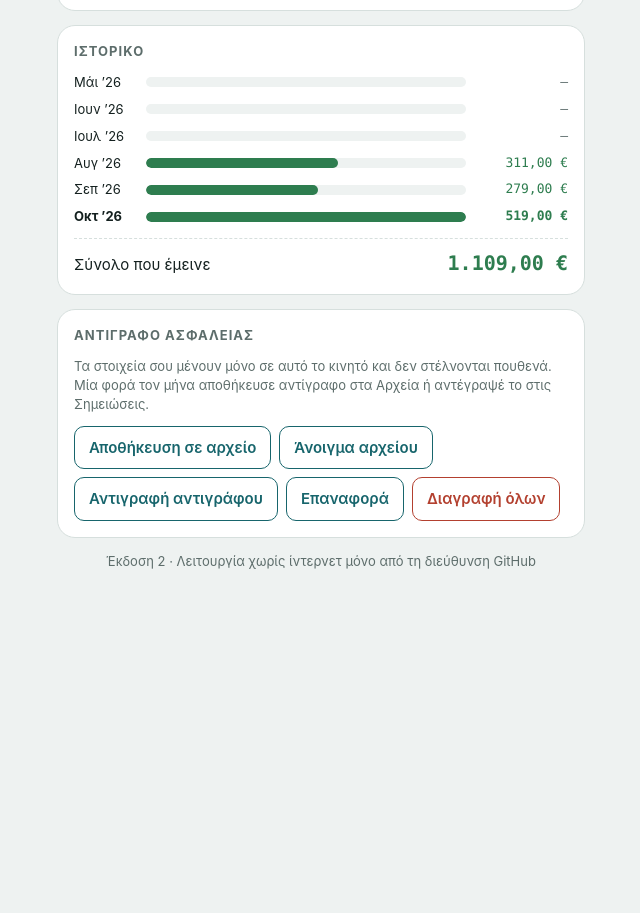
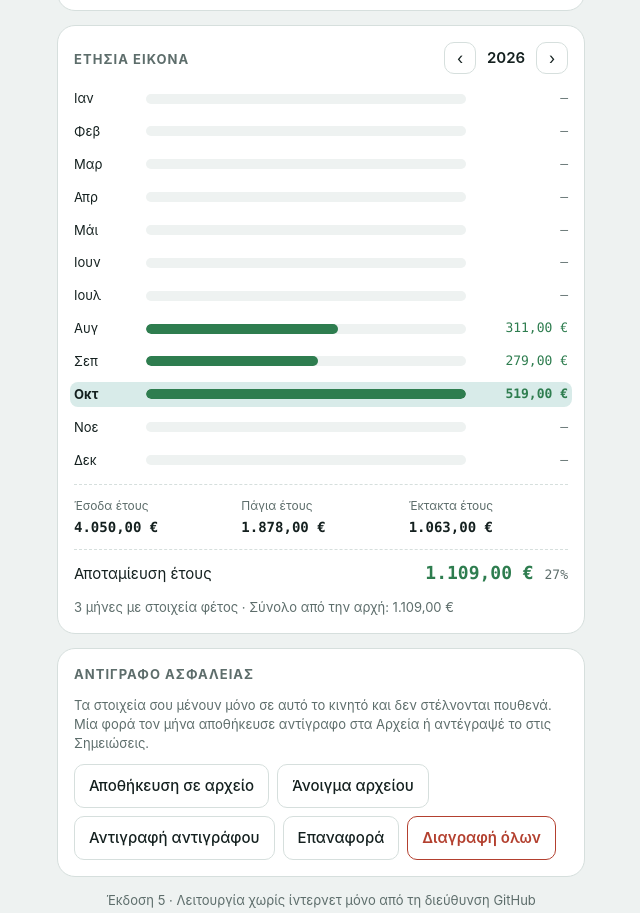
Before and after one commit to apaskali/koumparas, a plain HTML site: page index.html in a window 1280 px wide. Shown: the part 1598-2511 px from the top of the page, without its empty margins (319-959 px from the left). Before the commit the page ends 2217 px from the top, so only its background shows below. Drawn offline with Linux system fonts and the light colour scheme.

Commit message:
Add files via upload

```diff
--- a/index.html
+++ b/index.html
@@ -82,7 +82,8 @@ input.amt{font-family:var(--num);text-align:right}
 .btn{border:none;background:var(--accent);color:#fff;border-radius:10px;padding:10px 14px;font-weight:600;white-space:nowrap}
 :root[data-theme="dark"] .btn{color:#0f1716}
 @media (prefers-color-scheme:dark){:root:not([data-theme="light"]) .btn{color:#0f1716}}
-.btn.ghost{background:transparent;color:var(--accent);border:1px solid var(--accent)}
+.btn.ghost{background:var(--surface);color:var(--ink);border:1px solid var(--line);font-weight:500}
+.btn.ghost:hover{background:var(--bg)}
 .btn.danger{background:transparent;color:var(--bad);border:1px solid var(--bad)}
 .btn.danger.armed{background:var(--bad);color:#fff}
 .empty{color:var(--muted);font-size:14px;margin:0}
@@ -106,6 +107,16 @@ input.amt{font-family:var(--num);text-align:right}
 .h .track{height:10px;background:var(--bg);border-radius:5px;overflow:hidden}
 .h .fill{height:100%;border-radius:5px}
 .h .num{text-align:right}
+.icon-btn.sm{width:32px;height:32px;font-size:16px;border-radius:10px}
+button.h{background:none;border:none;border-radius:8px;padding:3px 4px;margin:0 -4px;width:calc(100% + 8px);text-align:left;color:var(--ink)}
+button.h:hover{background:var(--bg)}
+button.h.cur{background:var(--accent-soft);font-weight:700}
+.ysum{display:grid;grid-template-columns:repeat(3,1fr);gap:8px;border-top:1px dashed var(--line);padding-top:12px}
+.ysum div{display:flex;flex-direction:column;gap:2px;min-width:0}
+.ysum small{color:var(--muted);font-size:12px}
+.ysum .num{font-size:14px;font-weight:600}
+#saved{white-space:nowrap;font-size:18px}
+#saved small{font-size:13px;color:var(--muted);font-weight:500}
 .total{display:flex;justify-content:space-between;align-items:baseline;border-top:1px dashed var(--line);padding-top:10px}
 .total .num{font-size:20px;font-weight:600;color:var(--good)}
 .backup{display:flex;flex-wrap:wrap;gap:8px}
@@ -131,6 +142,10 @@ textarea{min-height:90px;font-family:var(--num);font-size:12px}
   <div class="sample" id="sampleBanner" hidden>
     <p>Βλέπεις <b>ενδεικτικά ποσά</b> για να δεις πώς δουλεύει. Όταν είσαι έτοιμη, καθάρισέ τα και βάλε τα δικά σου.</p>
     <button class="btn" id="startFresh">Ξεκίνα με τα δικά μου</button>
+  </div>
+
+  <div class="sample" id="storageWarn" hidden style="background:var(--bad);color:#fff">
+    <p><b>Τα ποσά σου δεν αποθηκεύονται.</b> Ο browser μπλοκάρει την αποθήκευση και θα χαθούν μόλις κλείσεις ή ανανεώσεις τη σελίδα. Στο iPhone: Ρυθμίσεις → Εφαρμογές → Safari → απενεργοποίησε το «Αποκλεισμός όλων των cookies», και μην χρησιμοποιείς Ιδιωτική περιήγηση.</p>
   </div>
 
   <section class="hero" aria-live="polite">
@@ -186,9 +201,18 @@ textarea{min-height:90px;font-family:var(--num);font-size:12px}
   </section>
 
   <section class="sec">
-    <div class="sec-head"><h2>Ιστορικό</h2></div>
+    <div class="sec-head">
+      <h2>Ετήσια εικόνα</h2>
+      <div class="month">
+        <button class="icon-btn sm" id="yPrev" aria-label="Προηγούμενο έτος">‹</button>
+        <b id="ylabel" style="min-width:52px"></b>
+        <button class="icon-btn sm" id="yNext" aria-label="Επόμενο έτος">›</button>
+      </div>
+    </div>
     <div class="hist" id="hist"></div>
-    <div class="total"><span>Σύνολο που έμεινε</span><span class="num" id="saved"></span></div>
+    <div class="ysum" id="ysum"></div>
+    <div class="total"><span>Αποταμίευση έτους</span><span class="num" id="saved"></span></div>
+    <p class="note" id="allTime"></p>
   </section>
 
   <section class="sec">
@@ -207,7 +231,7 @@ textarea{min-height:90px;font-family:var(--num);font-size:12px}
       <button class="btn" id="doRestore">Επαναφορά δεδομένων</button>
     </div>
   </section>
-  <p class="note" id="offlineState" style="text-align:center">Έκδοση 2 · Έλεγχος λειτουργίας χωρίς ίντερνετ…</p>
+  <p class="note" id="offlineState" style="text-align:center">Έκδοση 5 · Έλεγχος λειτουργίας χωρίς ίντερνετ…</p>
 </div>
 <div class="toast" id="toast" hidden><span id="toastMsg"></span><button id="toastUndo" hidden>Αναίρεση</button></div>
 
@@ -221,7 +245,10 @@ const fmt=new Intl.NumberFormat('el-GR',{style:'currency',currency:'EUR'});
 const $=id=>document.getElementById(id);
 const uid=()=>Math.random().toString(36).slice(2,9);
 const r2=n=>Math.round(n*100)/100;
-const parse=v=>{v=String(v||'').replace(/\s/g,'').replace(/€/g,'');if(v.includes(',')){v=v.replace(/\./g,'').replace(',','.')}const n=parseFloat(v);return isFinite(n)?r2(n):0};
+const parse=v=>{v=String(v||'').replace(/\s/g,'').replace(/€/g,'');
+  if(v.includes(',')){v=v.replace(/\./g,'').replace(',','.')}
+  else if(/^\d{1,3}(\.\d{3})+$/.test(v)){v=v.replace(/\./g,'')} // 1.500 = χίλια πεντακόσια
+  const n=parseFloat(v);return isFinite(n)?r2(n):0};
 const show=n=>n?String(n).replace('.',','):'';
 const esc=s=>String(s).replace(/[&<>"]/g,c=>({'&':'&amp;','<':'&lt;','>':'&gt;','"':'&quot;'}[c]));
 const keyOf=d=>d.getFullYear()+'-'+String(d.getMonth()+1).padStart(2,'0');
@@ -242,7 +269,13 @@ function blank(){return {v:1,sample:false,goal:10,months:{}}}
 let S, view=NOW, cat=CATS[0], undo=null;
 try{const raw=localStorage.getItem(KEY);S=raw?JSON.parse(raw):null}catch(e){S=null}
 if(!S||!S.months)S=sample();
-function save(){try{localStorage.setItem(KEY,JSON.stringify(S))}catch(e){}}
+let storageOK=true;
+try{localStorage.setItem('__koumparas_test','1');storageOK=localStorage.getItem('__koumparas_test')==='1';localStorage.removeItem('__koumparas_test')}catch(e){storageOK=false}
+function save(){
+  try{localStorage.setItem(KEY,JSON.stringify(S));if(localStorage.getItem(KEY)===null)throw 0}
+  catch(e){storageOK=false}
+  $('storageWarn').hidden=storageOK;
+}
 
 function month(k,create){
   if(S.months[k])return S.months[k];
@@ -284,20 +317,30 @@ function renderCats(){
   const by={}; M().extras.forEach(x=>by[x.cat]=(by[x.cat]||0)+x.amount);
   $('catSum').innerHTML=Object.entries(by).sort((a,b)=>b[1]-a[1]).map(([c,v])=>`<span class="cat">${esc(c)} <b>${fmt.format(v)}</b></span>`).join('');
 }
+let histYear=+NOW.slice(0,4);
 function renderHist(){
-  const keys=[];for(let i=5;i>=0;i--)keys.push(shift(NOW,-i));
-  if(view>NOW)keys.push(view);
+  $('ylabel').textContent=histYear;
+  const keys=[];for(let m=1;m<=12;m++)keys.push(`${histYear}-${String(m).padStart(2,'0')}`);
   const rows=keys.map(k=>({k,t:S.months[k]?totals(S.months[k]):null}));
-  const max=Math.max(1,...rows.map(r=>r.t?Math.abs(r.t.left):0));
+  const max=Math.max(1,...rows.map(r=>r.t&&r.t.inc?Math.abs(r.t.left):0));
   $('hist').innerHTML=rows.map(({k,t})=>{
-    const [y,m]=k.split('-').map(Number);
-    const lab=`${MSHORT[m-1]} ’${String(y).slice(2)}`;
-    if(!t||!t.inc)return `<div class="h"><span>${lab}</span><div class="track"></div><span class="num" style="color:var(--muted)">—</span></div>`;
+    const lab=MSHORT[+k.slice(5)-1];
+    const cur=k===view?' cur':'';
+    if(!t||!t.inc)return `<button type="button" class="h${cur}" data-month="${k}"><span>${lab}</span><div class="track"></div><span class="num" style="color:var(--muted)">—</span></button>`;
     const c=t.left<0?'var(--bad)':'var(--good)';
-    return `<div class="h"${k===view?' style="font-weight:700"':''}><span>${lab}</span><div class="track"><div class="fill" style="width:${Math.abs(t.left)/max*100}%;background:${c}"></div></div><span class="num" style="color:${c}">${fmt.format(t.left)}</span></div>`;
+    return `<button type="button" class="h${cur}" data-month="${k}"><span>${lab}</span><div class="track"><div class="fill" style="width:${Math.abs(t.left)/max*100}%;background:${c}"></div></div><span class="num" style="color:${c}">${fmt.format(t.left)}</span></button>`;
   }).join('');
+  const yr=rows.filter(r=>r.t&&r.t.inc).map(r=>r.t);
+  const sum=f=>r2(yr.reduce((a,t)=>a+t[f],0));
+  const inc=sum('inc'), left=sum('left');
+  $('ysum').innerHTML=`<div><small>Έσοδα έτους</small><span class="num">${fmt.format(inc)}</span></div>
+    <div><small>Πάγια έτους</small><span class="num">${fmt.format(sum('fx'))}</span></div>
+    <div><small>Έκτακτα έτους</small><span class="num">${fmt.format(sum('ex'))}</span></div>`;
+  const s=$('saved'); s.innerHTML=fmt.format(left)+(inc?` <small>${Math.round(left/inc*100)}%</small>`:'');
+  s.style.color=left<0?'var(--bad)':'var(--good)';
   const all=Object.keys(S.months).filter(k=>k<=NOW).map(k=>totals(S.months[k])).filter(t=>t.inc);
-  $('saved').textContent=fmt.format(r2(all.reduce((a,t)=>a+t.left,0)));
+  const tot=r2(all.reduce((a,t)=>a+t.left,0));
+  $('allTime').textContent=yr.length?`${yr.length} ${yr.length===1?'μήνας':'μήνες'} με στοιχεία φέτος · Σύνολο από την αρχή: ${fmt.format(tot)}`:'Δεν υπάρχουν ακόμη στοιχεία για αυτό το έτος.';
 }
 function renderLists(){
   const m=M();
@@ -317,6 +360,7 @@ function renderAll(){
   const [y,mm]=view.split('-').map(Number);
   $('mlabel').textContent=`${MONTHS[mm-1]} ${y}`;
   $('sampleBanner').hidden=!S.sample;
+  $('storageWarn').hidden=storageOK;
   const m=M();
   $('income').value=show(m.income); $('other').value=show(m.other);
   $('goalPct').innerHTML=[5,10,15,20,25,30].map(p=>`<option value="${p}"${p===S.goal?' selected':''}>${p}%</option>`).join('');
@@ -331,8 +375,12 @@ function toast(msg,undoFn){
 }
 $('toastUndo').onclick=()=>{if(undo){undo();undo=null;save();renderAll()}$('toast').hidden=true};
 
-$('prev').onclick=()=>{view=shift(view,-1);renderAll()};
-$('next').onclick=()=>{view=shift(view,1);renderAll()};
+$('prev').onclick=()=>{view=shift(view,-1);histYear=+view.slice(0,4);renderAll()};
+$('next').onclick=()=>{view=shift(view,1);histYear=+view.slice(0,4);renderAll()};
+$('yPrev').onclick=()=>{histYear--;renderHist()};
+$('yNext').onclick=()=>{histYear++;renderHist()};
+$('hist').addEventListener('click',e=>{const b=e.target.closest('[data-month]');if(!b)return;
+  view=b.dataset.month;renderAll();window.scrollTo({top:0,behavior:'smooth'})});
 $('income').addEventListener('input',e=>{M().income=parse(e.target.value);save();renderSummary()});
 $('other').addEventListener('input',e=>{M().other=parse(e.target.value);save();renderSummary()});
 $('goalPct').onchange=e=>{S.goal=+e.target.value;save();renderSummary()};
@@ -403,11 +451,11 @@ $('reset').onclick=e=>{
 };
 renderAll();
 (function(){
-  const el=$('offlineState'), set=t=>{el.textContent='Έκδοση 2 · '+t};
+  const el=$('offlineState'), set=t=>{el.textContent='Έκδοση 5 · '+t};
   if(!('serviceWorker' in navigator)){set('Αυτός ο browser δεν υποστηρίζει λειτουργία χωρίς ίντερνετ');return}
   if(location.protocol!=='https:'){set('Λειτουργία χωρίς ίντερνετ μόνο από τη διεύθυνση GitHub');return}
   navigator.serviceWorker.register('sw.js',{updateViaCache:'none'}).catch(err=>set('Δεν ενεργοποιήθηκε η λειτουργία χωρίς ίντερνετ ('+(err&&err.message||'σφάλμα')+')'));
-  navigator.serviceWorker.ready.then(()=>caches.has('koumparas-v2')).then(ok=>set(ok?'Έτοιμο και χωρίς ίντερνετ ✓':'Προετοιμασία για χρήση χωρίς ίντερνετ…'));
+  navigator.serviceWorker.ready.then(()=>caches.has('koumparas-v5')).then(ok=>set(ok?'Έτοιμο και χωρίς ίντερνετ ✓':'Προετοιμασία για χρήση χωρίς ίντερνετ…'));
 })();
 })();
 </script>
```
